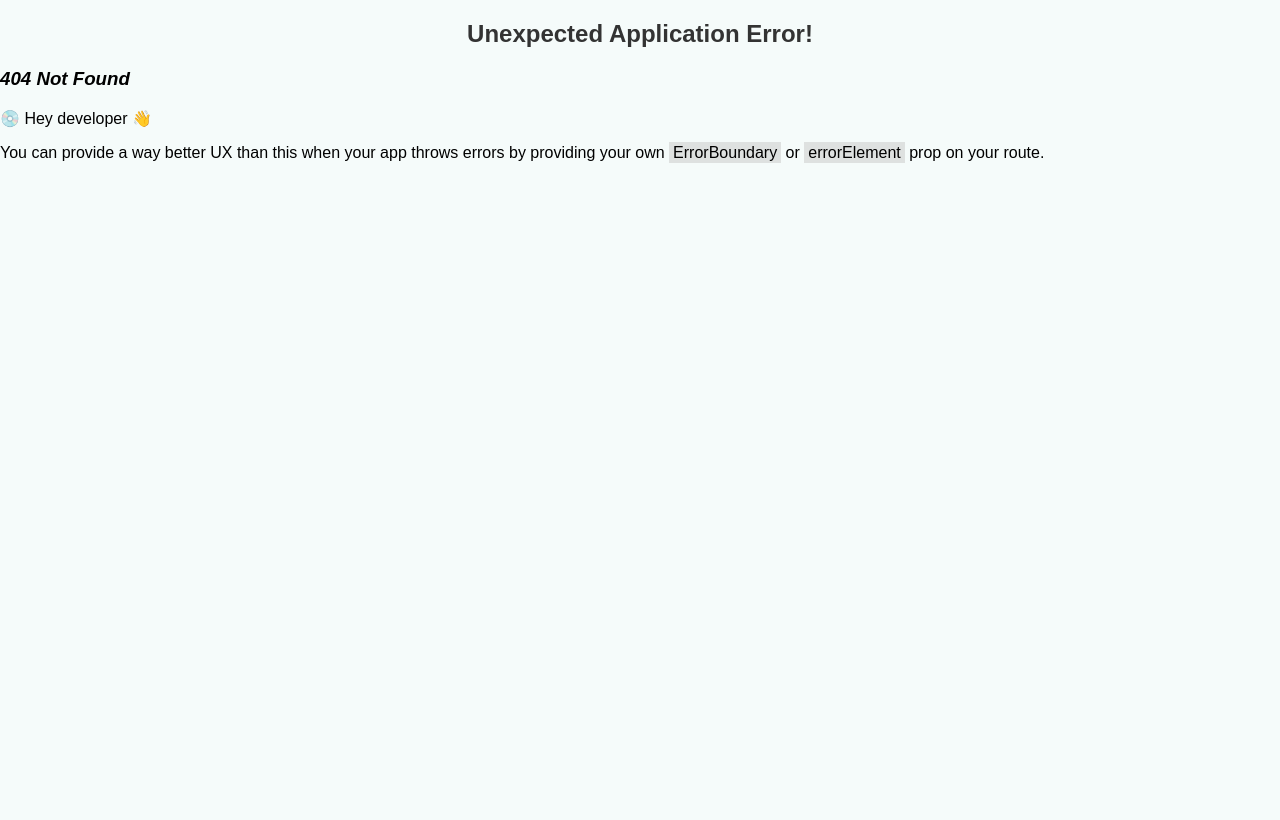
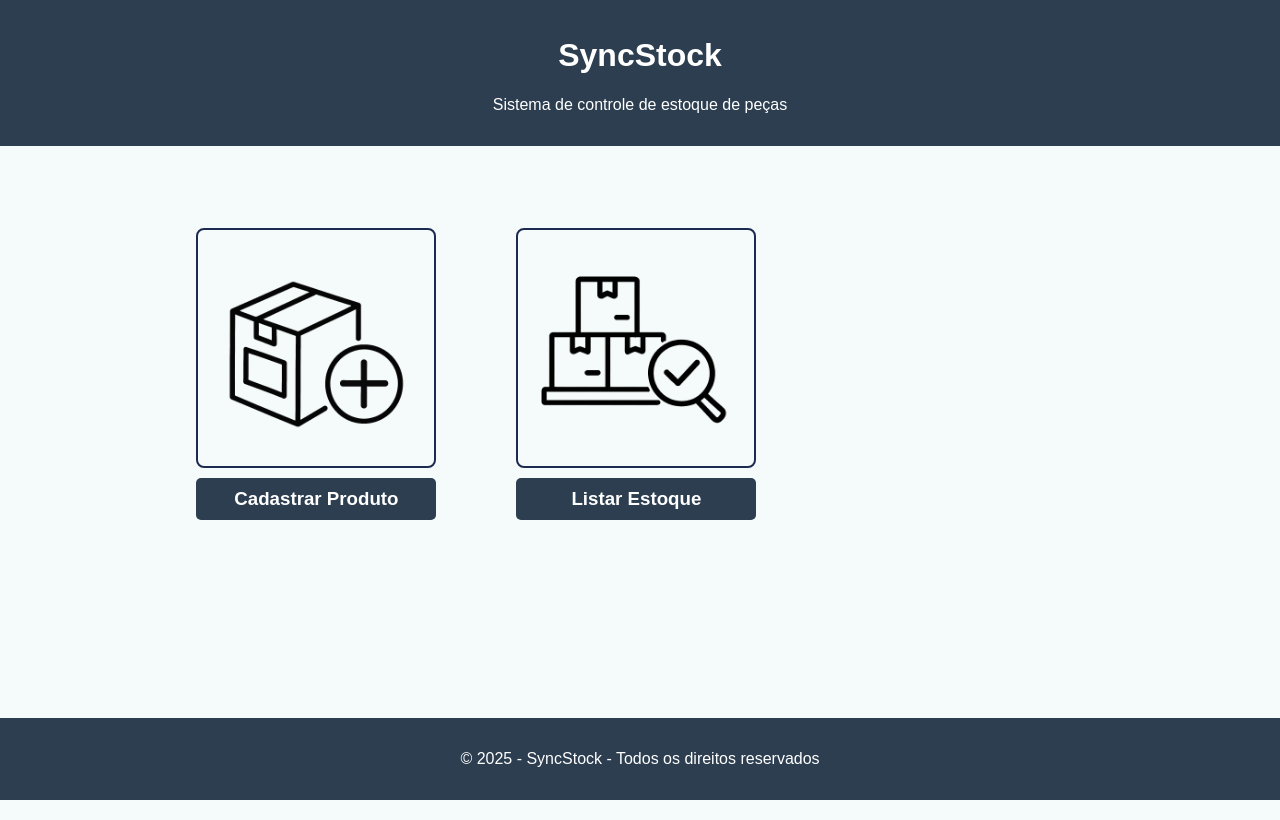
Before and after one commit to alimacedo/projetoSyncStock, a React (Vite) app: page /gestao-estoque in a window 1280 px wide. Before the commit this address had no page. Built offline with nearby package versions, Linux system fonts and the light colour scheme.

Commit message:
Criação da página Gestão de Estoque, ajustes de layout e componentes

```diff
--- a/src/App.jsx
+++ b/src/App.jsx
@@ -1,7 +1,6 @@
 import { Outlet } from 'react-router-dom';
 import Header from './components/Header';
 import Footer from './components/Footer';
-import './index.css';
 
 function App() {
   return (
--- /dev/null
+++ b/src/components/GestaoEstoque.jsx
@@ -0,0 +1,20 @@
+import { Link } from 'react-router-dom';
+
+const GestaoEstoque = () => {
+  return (
+    <>
+      <div id="bloco">
+        <div className="box">
+          <img src="./src/assets/images/cadastrarproduto.png" className="imgbox" alt="Cadastrar Produto" />
+          <h3><Link to="/cadastrar-produto">Cadastrar Produto</Link></h3>
+        </div>
+        <div className="box">
+          <img src="./src/assets/images/listarestoque.png" className="imgbox" alt="Listar Estoque" />
+          <h3><Link to="/listar-estoque">Listar Estoque</Link></h3>
+        </div>
+      </div>
+    </>
+  );
+};
+
+export default GestaoEstoque;
--- a/src/index.css
+++ b/src/index.css
@@ -7,14 +7,6 @@ body {
     margin: 0;
     background-color: #F5FBFA;
     /* background-color: red; */
-    position: relative;
-    min-height: 100vh;
-}
-
-.app {
-    display: flex;
-    flex-direction: column;
-    min-height: 100vh;
 }
 
 header {
@@ -25,145 +17,17 @@ header {
     width: 100%;
 }
 
-.login-container {
-    background-color: #fff;
-    padding: 30px;
-    box-shadow: 0 2px 10px rgba(0, 0, 0, 0.1);
-    border-radius: 8px;
-    width: 100%;
-    max-width: 400px;
-    margin: 28px auto;
-    flex-grow: 1;
-}
-
-h2 {
-    text-align: center;
-    margin-bottom: 20px;
-    font-size: 24px;
-    color: #333;
-}
-
-.input-login {
-    margin-bottom: 15px;
-}
-
-label {
-    font-size: 14px;
-    color: #555;
-    display: block;
-    margin-bottom: 5px;
-}
-
-input[type="email"], input[type="password"] {
-    width: 95%;
-    padding: 10px;
-    font-size: 16px;
-    border: 1px solid #ccc;
-    border-radius: 4px;
-}
-
-input[type="email"]:focus, input[type="password"]:focus {
-    border-color: #007BFF;
-    outline: none;
-}
-
-.btn-entrar {
-    width: 100%;
-    padding: 12px;
-    background-color: #3498db;
-    color: white;
-    border: none;
-    border-radius: 4px;
-    font-size: 16px;
-    cursor: pointer;
-}
-
-.btn-entrar:hover {
-    background-color: #2980b9;
-}
-
-.forgot-password {
-    text-align: center;
-    margin-top: 30px;
-}
-
-.forgot-password a {
-    color: #3498db;
-    text-decoration: none;
-}
-
-.forgot-password a:hover {
-    text-decoration: underline;
-}
-
-.register {
-    text-align: center;
-    margin-top: 20px;
-}
-
-.register p {
-    font-size: 14px;
-}
-
-.register a {
-    color: #3498db;
-    text-decoration: none;
-}
-
-.register a:hover {
-    text-decoration: underline;
-}
-
 footer {
     background-color: #2c3e50;
     color: white;
     text-align: center;
     padding: 1em;
+    position: absolute;
     width: 100%;
-    margin-top: auto;
-}
-
-/* Estilos globais */
-* {
-    box-sizing: border-box;
-    font-family: Arial;
-}
-
-body {
-    margin: 0;
-    background-color: #F5FBFA;
-    position: relative;
-    min-height: 100vh;
-}
-
-.app {
-    display: flex;
-    flex-direction: column;
-    min-height: 100vh;
-}
-
-header {
-    background-color: #2c3e50;
-    color: white;
-    padding: 1em;
-    text-align: center;
-    width: 100%;
-}
-
-main {
-    flex: 1;
-    padding: 20px;
-}
-
-footer {
-    background-color: #2c3e50;
-    color: white;
-    text-align: center;
-    padding: 1em;
-    width: 100%;
+    bottom: 0;
 }
 
 a {
     text-decoration: none;
     color: white;
-}
+    }
--- a/src/main.jsx
+++ b/src/main.jsx
@@ -4,21 +4,18 @@ import { createBrowserRouter, RouterProvider } from 'react-router-dom';
 import App from './App';
 import Home from './components/Home';
 import LoginForm from './components/LoginForm';
+import GestaoEstoque from './components/GestaoEstoque';
 import './index.css';
+import './styles/Login.css';
 
 const router = createBrowserRouter([
   {
     path: "/",
     element: <App />,
     children: [
-      {
-        index: true,
-        element: <LoginForm />
-      },
-      {
-        path: "home",
-        element: <Home />
-      }
+      { index: true, element: <LoginForm /> },
+      { path: "home", element: <Home /> },
+      { path: "gestao-estoque", element: <GestaoEstoque /> }
     ]
   }
 ]);
--- /dev/null
+++ b/src/styles/Gestao.css
@@ -0,0 +1,37 @@
+.box {
+    /* flex-basis: calc(33.33% - 10px); */
+    margin-left: 70px;
+    margin-top: 5%;
+}
+
+.box h3 {
+    background-color: #2c3e50;
+    margin-left: 15%;
+    margin-right: 40%;
+    margin-top: 2px;
+    border-radius: 5px;
+    text-align: center;
+    padding: 5px;
+    color: white;
+}
+
+.imgbox {
+    max-width: 45%;
+    border: 2px solid #1D2B53;
+    border-radius: 8px;
+    margin: 5px;
+    margin-left: 15%;
+}
+
+
+#bloco {
+    display: flex;
+    margin-left: 8%;
+    margin-right: 40%;
+    margin-top: 25px;
+}
+
+a {
+    text-decoration: none;
+    color: white;
+    }
--- a/src/styles/Home.css
+++ b/src/styles/Home.css
@@ -1,6 +1,6 @@
 #bloco {
     display: flex;
-    margin-left: 10%;
+    margin-left: 13%;
     margin-right: 5%;
     margin-top: 6%;
     flex-wrap: wrap;
@@ -8,14 +8,8 @@
 }
 
 .box {
-    flex: 1;
     min-width: 250px;
     max-width: 300px;
-    transition: transform 0.3s ease;
-}
-
-.box:hover {
-    transform: scale(1.05);
 }
 
 .box h3 {
--- /dev/null
+++ b/src/styles/Login.css
@@ -0,0 +1,92 @@
+.login-container {
+    background-color: #fff;
+    padding: 30px;
+    box-shadow: 0 2px 10px rgba(0, 0, 0, 0.1);
+    border-radius: 8px;
+    width: 100%;
+    max-width: 400px;
+    margin: 25px auto;
+}
+
+h2 {
+    text-align: center;
+    margin-bottom: 20px;
+    font-size: 24px;
+    color: #333;
+}
+
+.input-login {
+    margin-bottom: 15px;
+}
+
+label {
+    font-size: 14px;
+    color: #555;
+    display: block;
+    margin-bottom: 5px;
+}
+
+input[type="email"], input[type="password"] {
+    width: 95%;
+    padding: 10px;
+    font-size: 16px;
+    border: 1px solid #ccc;
+    border-radius: 4px;
+}
+
+input[type="email"]:focus, input[type="password"]:focus {
+    border-color: #007BFF;
+    outline: none;
+}
+
+.btn-entrar {
+    width: 95%;
+    padding: 12px;
+    background-color: #3498db;
+    color: white;
+    border: none;
+    border-radius: 4px;
+    font-size: 16px;
+    cursor: pointer;
+}
+
+.btn-entrar:hover {
+    background-color: #2980b9;
+}
+
+.forgot-password {
+    text-align: center;
+    margin-top: 30px;
+}
+
+.forgot-password a {
+    color: #3498db;
+    text-decoration: none;
+}
+
+.forgot-password a:hover {
+    text-decoration: underline;
+}
+
+.register {
+    text-align: center;
+    margin-top: 20px;
+}
+
+.register p {
+    font-size: 14px;
+}
+
+.register a {
+    color: #3498db;
+    text-decoration: none;
+}
+
+.register a:hover {
+    text-decoration: underline;
+}
+
+a {
+    text-decoration: none;
+    color: white;
+}
```
